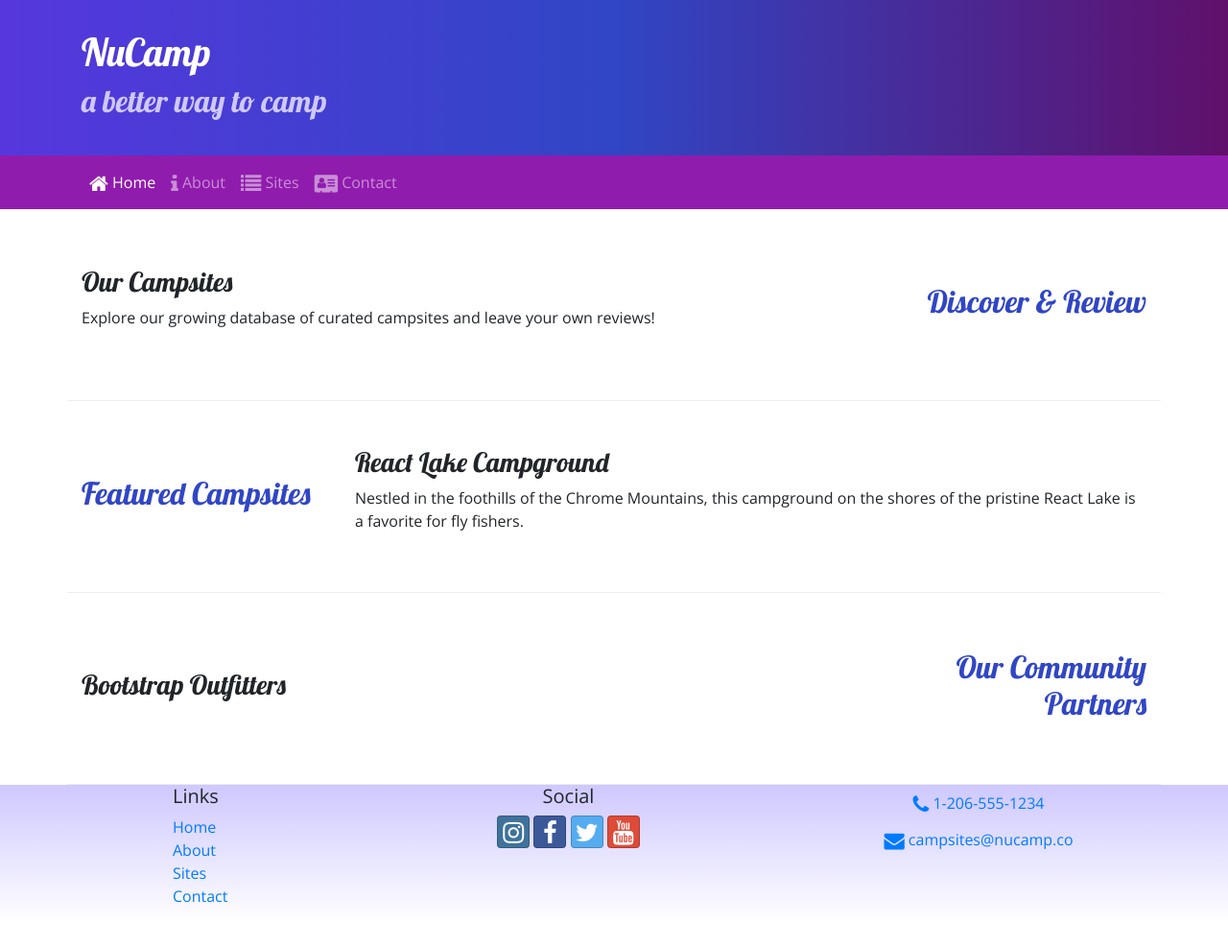
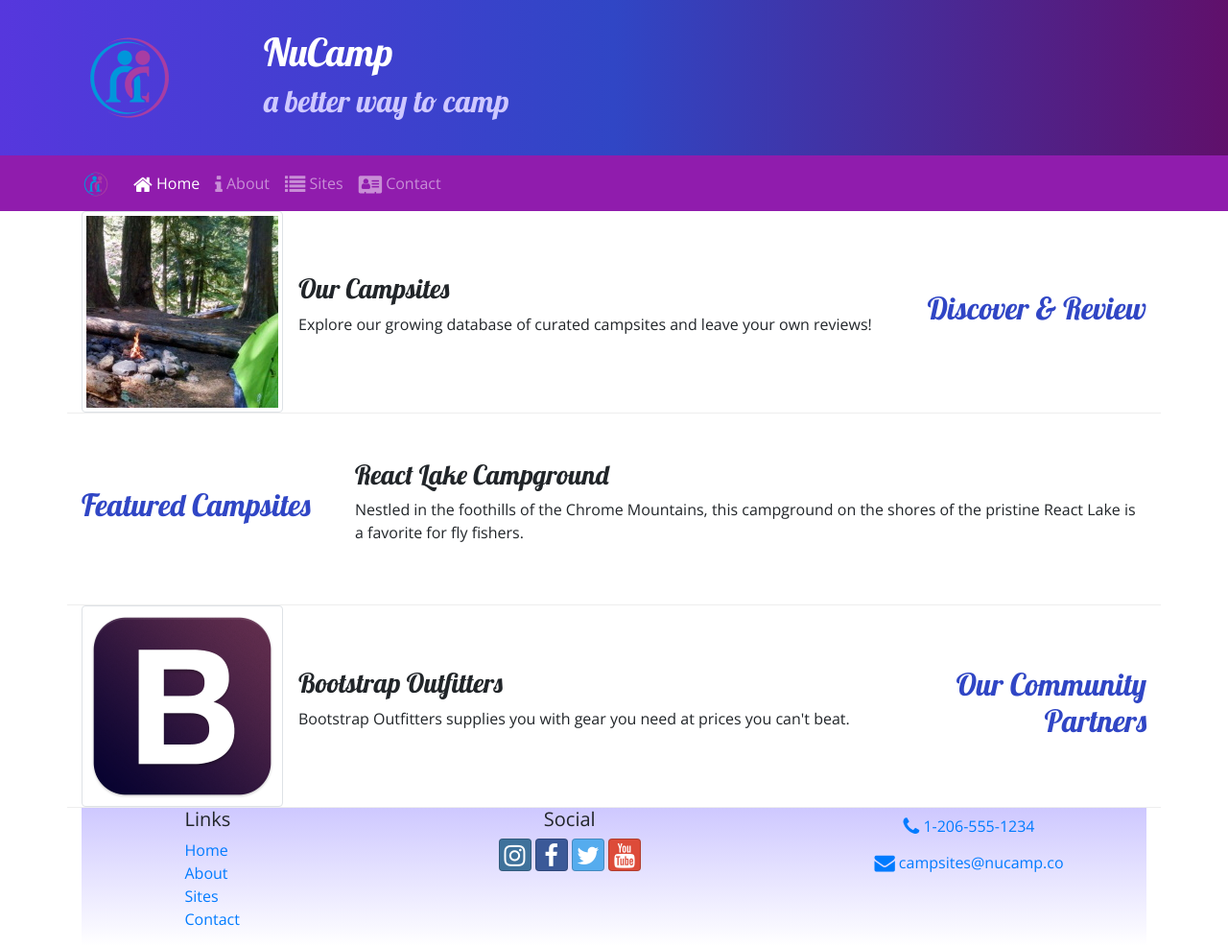
Before and after one commit to Benjamin83271/nucampsite, a website: page index.html in a window 1280 px wide. Shown: the whole page at 96% size. Before the commit the page ends 962 px from the top, so only its background shows below. Drawn offline with nearby package versions, Linux system fonts and the light colour scheme.

Commit message:
Images and Media

```diff
--- a/index.html
+++ b/index.html
@@ -25,6 +25,9 @@
     <header class="jumbotron jumbotron-fluid">
         <div class="container">
             <div class="row">
+                <div class="col-4 col-sm-3 col-md-2 align-self-center">
+                    <img src="img/logo.png" class="img-fluid"/>
+                 </div>
                 <div class="col">
                     <h1>NuCamp</h1>
                     <h2>a better way to camp</h2>
@@ -35,7 +38,8 @@
 
     <nav class="navbar navbar-expand-sm navbar-dark sticky-top ">
         <div class="container">
-            <button class="navbar-toggler ml-auto " type="button" data-toggle="collapse" data-target="#nucampNavbar"><span class="navbar-toggler-icon"></span></span></button>
+            <a class="navbar-brand" href="#"><img src="img/logo.png" height="30" width="30" /></a>
+            <button class="navbar-toggler" type="button" data-toggle="collapse" data-target="#nucampNavbar"><span class="navbar-toggler-icon"></span></button>
             <div class="collapse navbar-collapse" id="nucampNavbar">
                 <ul class="navbar-nav">
                     <li class="nav-item active"><a class="nav-link" href="#"><i class="fa fa-home fa-lg"></i> Home</a></li>
@@ -52,8 +56,13 @@
                 <h2 class="text-sm-right">Discover & Review</h2>
             </div>
             <div class="col">
-                <h3>Our Campsites</h3>
-                <p class="d-none d-sm-block">Explore our growing database of curated campsites and leave your own reviews!</p>
+                <div class="media">
+                    <img class="d-flex mr-3 img-thumbnail" src="img/breadcrumb-trail-thumb.jpg" alt="Breadcrumb Trail thumbnail" />
+                    <div class="media-body align-self-center">
+                        <h3>Our Campsites</h3>
+                        <p class="d-none d-sm-block">Explore our growing database of curated campsites and leave your own reviews!</p>
+                    </div>
+                </div>
             </div>
         </div>
 
@@ -72,10 +81,14 @@
                 <h2 class="text-sm-right">Our Community Partners</h2>
             </div>
             <div class="col">
-                <h3>Bootstrap Outfitters</h3>
-                <p class="d-none d-sm-block-">Bootstrap Outfitters supplies you with gear you need at prices you can't beat.</p>
+                <div class="media">
+                    <img class="d-flex mr-3 img-thumbnail" src="img/bootstrap-thumb.png" alt="Bootstrap Outfitters" />
+                    <div class="media-body align-self-center">
+                        <h3>Bootstrap Outfitters</h3>
+        				<p class="d-none d-sm-block">Bootstrap Outfitters supplies you with gear you need at prices you can't beat.</p>
+                    </div>
+                </div>
             </div>
-        </div>
     </div>
     <footer class="site-footer">
         <div class="container">
```
Also changed, not shown: aboutus.html (+7 -1 lines), contactus.html (+6 -3 lines), img/bootstrap-thumb.png (added), img/breadcrumb-trail-thumb.jpg (added), img/breadcrumb-trail.jpg (added), img/chrome-river-thumb.jpg (added), img/chrome-river.jpg (added), img/logo.png (added), img/react-lake-thumb.jpg (added), img/react-lake.jpg (added), 1 other file.
